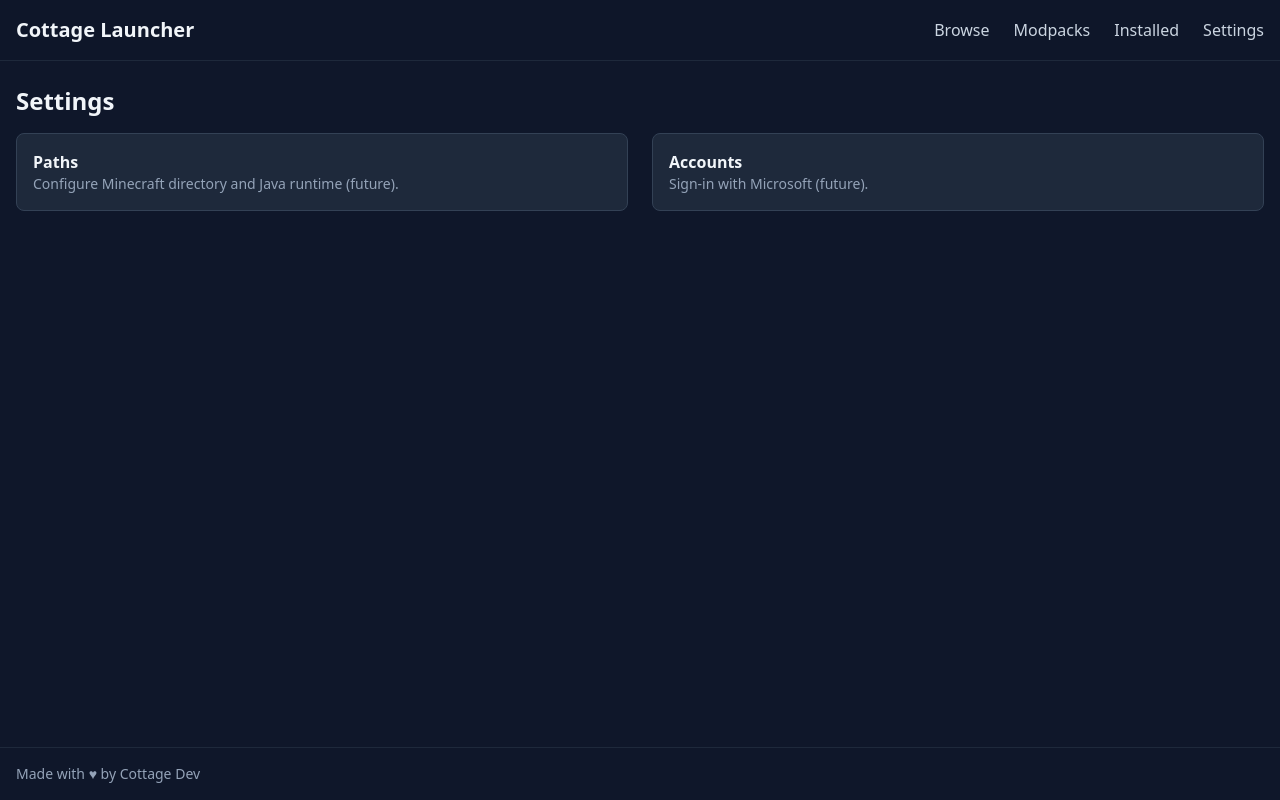
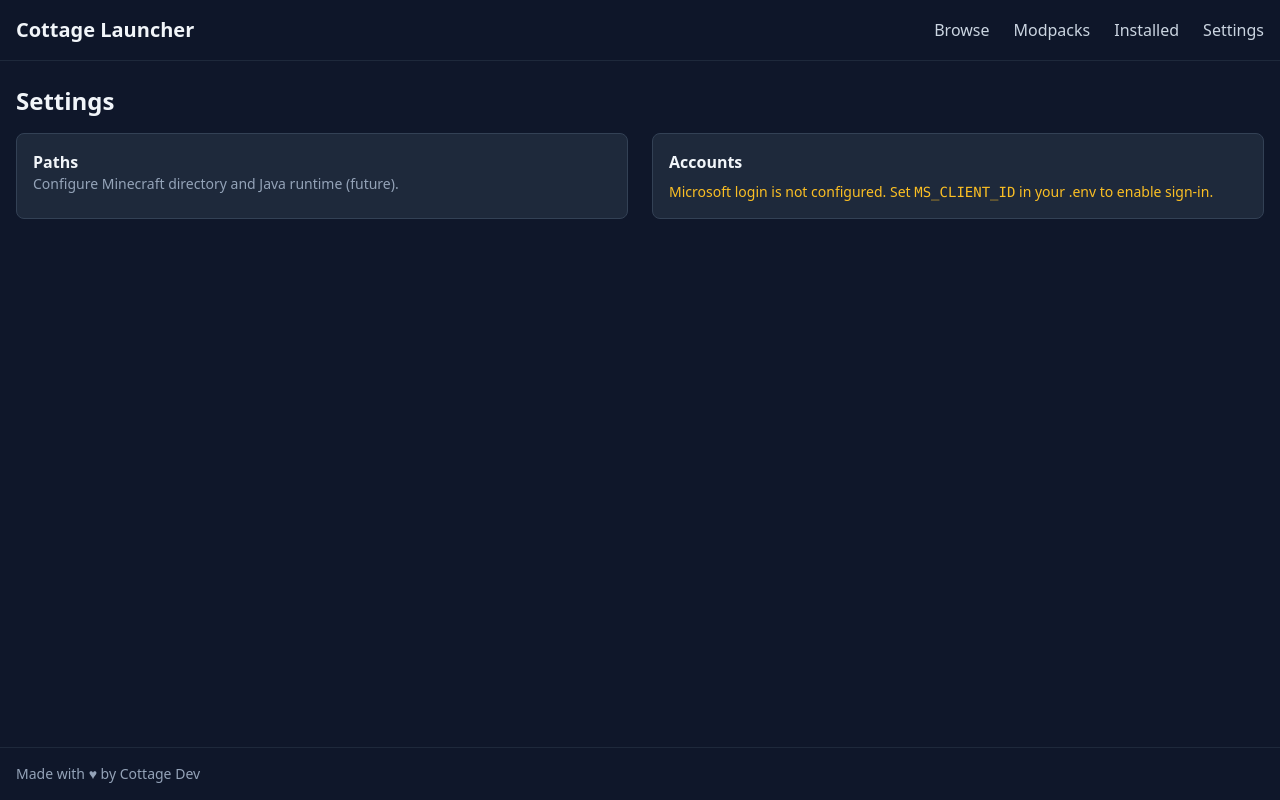
Before and after one commit to WillHanighen/CottageLauncher, a FastAPI app: page /settings in a window 1280 px wide. Run offline with FastAPI, Linux system fonts and the light colour scheme; parts of the project's set-up code (start-up, migrations or seed data) failed here and were passed over; some libraries are stand-ins or nearby versions.

Commit message:
microsoft auth stuff

```diff
--- a/app/api/routes.py
+++ b/app/api/routes.py
@@ -15,7 +15,7 @@ import tarfile
 import threading
 from concurrent.futures import ThreadPoolExecutor, as_completed
 from fastapi import APIRouter, Request, Query, BackgroundTasks, Form, UploadFile, File, HTTPException
-from fastapi.responses import HTMLResponse, JSONResponse
+from fastapi.responses import HTMLResponse, JSONResponse, RedirectResponse, PlainTextResponse
 from fastapi.templating import Jinja2Templates
 from pydantic import BaseModel
 import httpx
@@ -27,6 +27,10 @@ try:
 except Exception:  # ImportError or other
     mll_install = None
     mll_command = None
+try:
+    from minecraft_launcher_lib import exceptions as mll_exc
+except Exception:
+    mll_exc = None
 try:
     from minecraft_launcher_lib.fabric import install_fabric as mll_install_fabric
 except Exception:
@@ -621,6 +625,31 @@ def _launch_instance_job(job_id: str, slug: str):
         java_feature = _required_java_feature_version(mc_ver)
         java = _ensure_adoptium_jre(java_feature, inst_dir)
 
+        # Require authenticated Microsoft account with Minecraft entitlement
+        settings = get_settings()
+        auth = _load_auth_payload()
+        if not auth:
+            raise RuntimeError("Microsoft account required. Please sign in on the Settings page.")
+        # Refresh token and verify entitlement
+        if ms_account and settings.ms_client_id and auth.get("refresh_token"):
+            try:
+                refreshed = ms_account.complete_refresh(settings.ms_client_id, None, None, auth["refresh_token"])  # type: ignore[index]
+                if isinstance(refreshed, dict):
+                    auth.update({
+                        "refresh_token": refreshed.get("refresh_token", auth.get("refresh_token")),
+                        "access_token": refreshed.get("access_token", auth.get("access_token")),
+                        "name": refreshed.get("name", auth.get("name")),
+                        "id": refreshed.get("id", auth.get("id")),
+                    })
+                    _save_auth_payload(auth)
+            except Exception as e:
+                raise RuntimeError(f"Authentication refresh failed: {e}")
+        username = (auth.get("name") or os.getenv("USER") or os.getenv("USERNAME") or "Player")  # type: ignore[union-attr]
+        uuid = auth.get("id")  # type: ignore[assignment]
+        access_token = auth.get("access_token")
+        if not (uuid and access_token):
+            raise RuntimeError("Invalid login data. Please sign out and sign in again.")
+
         if mll_install is None or mll_command is None:
             raise RuntimeError("minecraft-launcher-lib not available. Ensure it's installed (see requirements.txt).")
 
@@ -697,7 +726,7 @@ def _launch_instance_job(job_id: str, slug: str):
         if isinstance(installed_vid, str) and installed_vid:
             version_id = installed_vid
 
-        # 3) Fallback: try generic installer for the computed version_id
+        # 3) Final fallback: try generic installer for the computed version_id
         if not _version_exists(version_id):
             try:
                 mll_install.install_minecraft_version(version_id, str(MC_DIR), callback=callbacks)
@@ -734,11 +763,10 @@ def _launch_instance_job(job_id: str, slug: str):
             pass
 
         JOBS[job_id].update(message="Building launch command…", progress=96)
-        username = os.getenv("USER") or os.getenv("USERNAME") or "Player"
         opts = {
-            "username": username,
-            "uuid": str(uuid.uuid4()),
-            "token": "",
+            "username": str(username),
+            "uuid": str(uuid),
+            "token": str(access_token),
             "executablePath": str(java),
             "defaultExecutablePath": str(java),
             "gameDirectory": str(inst_dir),
@@ -759,6 +787,19 @@ def _launch_instance_job(job_id: str, slug: str):
 
 @router.post("/api/instances/{slug}/launch", response_class=HTMLResponse)
 async def launch_instance(slug: str, background_tasks: BackgroundTasks):
+    # Only launching requires sign-in. If not logged in, show an inline prompt.
+    settings = get_settings()
+    status = _auth_status(settings)
+    if not status.get("logged_in"):
+        html = (
+            '<div class="text-amber-300 text-sm">'
+            'Sign in with your Microsoft account to launch Minecraft. '
+            '<a href="/auth/login" class="underline">Sign in</a> '
+            'or manage accounts in <a href="/settings" class="underline">Settings</a>.'
+            '</div>'
+        )
+        return HTMLResponse(content=html)
+
     job_id = secrets.token_hex(8)
     JOBS[job_id] = {"status": "queued", "progress": 0, "message": "Queued"}
     background_tasks.add_task(_launch_instance_job, job_id, slug)
@@ -778,7 +819,7 @@ def _instance_card_html(d: Path, meta: dict) -> str:
       <div class="text-xs text-slate-500 mt-1">{created}</div>
       <div class="mt-2 text-sm text-slate-400">Install folder: <span class="font-mono">{d}</span></div>
       <form class="mt-3" hx-post="/api/instances/{slug}/launch" hx-target="#launch-progress-{slug}" hx-swap="innerHTML">
-        <button type="submit" class="px-3 py-1.5 rounded bg-emerald-600 hover:bg-emerald-500 text-white text-sm">Launch</button>
+        <button type="submit" class="px-3 py-1.5 rounded border border-slate-700 hover:bg-slate-800" hx-swap-oob="true">Launch</button>
       </form>
       <div class="mt-2">
         <a href="/instances/{slug}" class="text-sm px-3 py-1.5 rounded border border-slate-700 hover:bg-slate-800">Manage</a>
@@ -1147,21 +1188,30 @@ def _download_best_version_file(id_or_slug: str, target_dir: Path, accept_ext: t
         versions = r.json() or []
         chosen = None
         for v in versions:
-            files = v.get("files", [])
-            for f in files:
-                fn = f.get("filename") or ""
-                url = f.get("url") or (f.get("downloads") or [None])[0]
-                if url and fn.lower().endswith(accept_ext):
-                    chosen = (url, fn)
-                    break
-            if chosen:
+            v_loaders = v.get("loaders", [])
+            v_games = v.get("game_versions", [])
+            if v_games and v_loaders:
+                chosen = v
                 break
+        if not chosen and versions:
+            chosen = versions[0]
         if not chosen:
             return False
-        url, fn = chosen
+        # Find a .jar file
+        f_url = None
+        fn_out = None
+        for f in chosen.get("files", []):
+            url = f.get("url") or (f.get("downloads") or [None])[0]
+            fn = f.get("filename") or ""
+            if url and fn.endswith(accept_ext):
+                f_url = url
+                fn_out = fn
+                break
+        if not f_url:
+            return False
         target_dir.mkdir(parents=True, exist_ok=True)
-        dest = target_dir / fn
-        with c.stream("GET", url) as resp:
+        dest = target_dir / (fn_out or ((chosen.get("version_number") or "mod") + ".jar"))
+        with c.stream("GET", f_url) as resp:
             resp.raise_for_status()
             with dest.open("wb") as f:
                 for chunk in resp.iter_bytes():
@@ -1207,8 +1257,8 @@ async def add_mod_from_modrinth(slug: str, id_or_slug: str = Form(...)):
         versions = await client.get_project_versions(id_or_slug)
     chosen = None
     for v in versions:
-        v_loaders = v.get("loaders") or []
-        v_games = v.get("game_versions") or []
+        v_loaders = v.get("loaders", [])
+        v_games = v.get("game_versions", [])
         if mc_ver and mc_ver not in v_games:
             continue
         if loader and loader not in v_loaders:
@@ -1271,3 +1321,303 @@ async def instance_detail_page(request: Request, slug: str):
   <ul class="list-disc pl-5 text-sm">{body}</ul>
 </div>'''
         return HTMLResponse(content=html, status_code=404)
+
+# Optional dependency: Microsoft account login via minecraft-launcher-lib
+try:
+    from minecraft_launcher_lib import microsoft_account as ms_account  # type: ignore
+    from minecraft_launcher_lib import exceptions as mll_exc  # type: ignore
+except Exception:  # pragma: no cover
+    ms_account = None  # type: ignore
+    mll_exc = None  # type: ignore
+
+from cryptography.fernet import Fernet
+from typing import Optional
+
+# ---- Auth secure storage helpers (encrypted at rest in ~/.cottage_launcher) ----
+AUTH_DIR = Path.home() / ".cottage_launcher"
+AUTH_DIR.mkdir(parents=True, exist_ok=True)
+KEY_PATH = AUTH_DIR / "secret.key"
+AUTH_FILE = AUTH_DIR / "auth.enc"
+
+# In-memory login flow state (PKCE)
+AUTH_FLOW: dict[str, Optional[str]] = {"state": None, "code_verifier": None, "redirect_uri": None}
+
+def _get_fernet() -> Fernet:
+    """Return a Fernet instance using a locally stored key (generated if missing)."""
+    if not KEY_PATH.exists():
+        try:
+            key = Fernet.generate_key()
+            KEY_PATH.write_bytes(key)
+            try:
+                KEY_PATH.chmod(0o600)
+            except Exception:
+                pass
+        except Exception:
+            # As a last resort, use an in-memory key that won't persist
+            return Fernet(Fernet.generate_key())
+    try:
+        key = KEY_PATH.read_bytes()
+        return Fernet(key)
+    except Exception:
+        # Key corrupted; regenerate a fresh one
+        key = Fernet.generate_key()
+        KEY_PATH.write_bytes(key)
+        return Fernet(key)
+
+def _save_auth_payload(data: dict) -> None:
+    try:
+        f = _get_fernet()
+        payload = json.dumps(data).encode("utf-8")
+        token = f.encrypt(payload)
+        AUTH_FILE.write_bytes(token)
+        try:
+            AUTH_FILE.chmod(0o600)
+        except Exception:
+            pass
+    except Exception:
+        pass
+
+def _load_auth_payload() -> Optional[dict]:
+    if not AUTH_FILE.exists():
+        return None
+    try:
+        f = _get_fernet()
+        raw = AUTH_FILE.read_bytes()
+        payload = f.decrypt(raw)
+        return json.loads(payload.decode("utf-8"))
+    except Exception:
+        return None
+
+def _delete_auth_payload() -> None:
+    try:
+        if AUTH_FILE.exists():
+            AUTH_FILE.unlink()
+    except Exception:
+        pass
+
+def _auth_status(settings) -> dict:
+    """Return current auth status. Validates refresh token if possible."""
+    out = {"enabled": bool(settings.ms_client_id), "logged_in": False}
+    if not settings.ms_client_id:
+        return out
+    data = _load_auth_payload()
+    if not data:
+        return out
+    refresh_token = data.get("refresh_token")
+    name = data.get("name")
+    uuid = data.get("id")
+    out.update({"name": name, "id": uuid, "has_minecraft": False})
+    if not (ms_account and refresh_token):
+        return out
+    try:
+        # Validate refresh token and entitlements
+        refreshed = ms_account.complete_refresh(settings.ms_client_id, None, None, refresh_token)
+        # If we got here without exceptions, the account owns Minecraft (per lib semantics)
+        out["logged_in"] = True
+        out["has_minecraft"] = True
+        # Persist updated profile and (possibly rotated) refresh token
+        if isinstance(refreshed, dict):
+            data.update({
+                "refresh_token": refreshed.get("refresh_token", refresh_token),
+                "access_token": refreshed.get("access_token"),
+                "name": refreshed.get("name", name),
+                "id": refreshed.get("id", uuid),
+            })
+            _save_auth_payload(data)
+            out.update({"name": data.get("name"), "id": data.get("id")})
+    except Exception:
+        # Invalid/expired token
+        _delete_auth_payload()
+        out.update({"logged_in": False, "has_minecraft": False})
+    return out
+
+def _render_account_card_html(status: dict) -> str:
+    if not status.get("enabled"):
+        return (
+            '<div class="text-sm text-amber-400">Microsoft login is not configured. '
+            'Set <span class="font-mono">MS_CLIENT_ID</span> in your .env to enable sign-in.</div>'
+        )
+    if status.get("logged_in"):
+        name = status.get("name") or "Player"
+        uuid = status.get("id") or ""
+        return f'''
+        <div class="flex items-center justify-between">
+          <div>
+            <div class="font-medium">Signed in as <span class="font-mono">{name}</span></div>
+            <div class="text-xs text-slate-400">UUID: <span class="font-mono">{uuid}</span></div>
+          </div>
+          <form hx-post="/auth/logout" hx-target="#account-panel" hx-swap="innerHTML">
+            <button type="submit" class="px-3 py-1.5 rounded bg-rose-600 hover:bg-rose-500 text-white text-sm">Sign out</button>
+          </form>
+        </div>
+        '''
+    else:
+        return (
+            '<div class="flex items-center justify-between">'
+            '<div class="text-sm text-slate-300">Not signed in</div>'
+            '<a href="/auth/login" class="px-3 py-1.5 rounded bg-emerald-600 hover:bg-emerald-500 text-white text-sm">Sign in with Microsoft</a>'
+            '</div>'
+        )
+
+# ---------------- Microsoft Account Login & UI ----------------
+
+@router.get("/auth/login")
+async def auth_login(request: Request):
+    settings = get_settings()
+    if not settings.ms_client_id:
+        return HTMLResponse('<div class="text-amber-400">MS_CLIENT_ID is not configured.</div>', status_code=500)
+    if not ms_account:
+        return HTMLResponse('<div class="text-amber-400">minecraft-launcher-lib is not available.</div>', status_code=500)
+    redirect_uri = f"http://localhost:{settings.app_port}/auth/callback"
+    try:
+        login_url, state, code_verifier = ms_account.get_secure_login_data(settings.ms_client_id, redirect_uri)
+        AUTH_FLOW["state"] = state
+        AUTH_FLOW["code_verifier"] = code_verifier
+        AUTH_FLOW["redirect_uri"] = redirect_uri
+        return RedirectResponse(login_url, status_code=302)
+    except Exception as e:
+        return HTMLResponse(f'<div class="text-rose-400">Failed to start login: {str(e)}</div>', status_code=500)
+
+@router.get("/auth/callback")
+async def auth_callback(request: Request):
+    settings = get_settings()
+    if not settings.ms_client_id or not ms_account:
+        return HTMLResponse('<div class="text-amber-400">Login is not available.</div>', status_code=500)
+    # Parse auth code and verify state
+    try:
+        params = request.query_params
+        code = params.get("code")
+        state = params.get("state")
+        expected_state = AUTH_FLOW.get("state")
+        if not code:
+            raise ValueError("Missing 'code' in callback URL")
+        if expected_state and state != expected_state:
+            raise AssertionError("State mismatch; please try signing in again")
+        redirect_uri = AUTH_FLOW.get("redirect_uri") or f"http://localhost:{settings.app_port}/auth/callback"
+        # Complete login with PKCE using the stored redirect_uri
+        try:
+            data = ms_account.complete_login(settings.ms_client_id, None, redirect_uri, code, AUTH_FLOW.get("code_verifier"))
+        except Exception as e:
+            # Map known library exceptions to friendly messages
+            if mll_exc:
+                if isinstance(e, getattr(mll_exc, "AzureAppNotPermitted", tuple())):
+                    msg = (
+                        "Your Azure App is not permitted to use the Minecraft API yet. "
+                        "Submit the permission form referenced in the minecraft-launcher-lib docs, then retry."
+                    )
+                    return HTMLResponse(f'<div class="text-rose-400 p-4">Login failed: {msg}</div>', status_code=400)
+                if isinstance(e, getattr(mll_exc, "AccountNotOwnMinecraft", tuple())):
+                    msg = "This Microsoft account does not own Minecraft. Please use an account that owns the game."
+                    return HTMLResponse(f'<div class="text-rose-400 p-4">Login failed: {msg}</div>', status_code=400)
+                if isinstance(e, getattr(mll_exc, "InvalidRefreshToken", tuple())):
+                    msg = "Invalid or expired refresh token. Please sign in again."
+                    return HTMLResponse(f'<div class="text-rose-400 p-4">Login failed: {msg}</div>', status_code=400)
+            # Re-raise to be handled by generic error processing below
+            raise
+        # Validate response contains tokens
+        if not isinstance(data, dict) or not data.get("access_token") or not data.get("refresh_token"):
+            raise KeyError("access_token")
+        # Persist refresh token + profile (encrypted)
+        if isinstance(data, dict):
+            payload = {
+                "refresh_token": data.get("refresh_token"),
+                "access_token": data.get("access_token"),
+                "name": data.get("name"),
+                "id": data.get("id"),
+            }
+            _save_auth_payload(payload)
+        # Clear flow state
+        AUTH_FLOW["state"] = None
+        AUTH_FLOW["code_verifier"] = None
+        AUTH_FLOW["redirect_uri"] = None
+        # Friendly success page (user is in system browser)
+        html = (
+            '<div class="max-w-xl mx-auto mt-10 p-6 rounded border border-slate-300">'
+            '<div class="text-xl font-semibold">Signed in successfully</div>'
+            '<div class="mt-2 text-slate-700">You can now return to Cottage Launcher. This window can be closed.</div>'
+            '<div class="mt-4"><a href="/settings" class="px-3 py-1.5 rounded bg-emerald-600 text-white">Go to Settings</a></div>'
+            '</div>'
+        )
+        return HTMLResponse(html)
+    except KeyError:
+        # Common case: access_token missing if Azure app isn't permitted for Minecraft API (or not public client)
+        try:
+            print("[Auth] Callback access_token missing; ensure Azure app is public client and approved for Minecraft API.")
+        except Exception:
+            pass
+        msg = (
+            "Your Azure application could not obtain an access token. "
+            f"Ensure it is configured as a Public client with redirect http://localhost:{settings.app_port}/auth/callback "
+            "and that it has been granted access to the Minecraft API."
+        )
+        return HTMLResponse(
+            f'<div class="text-rose-400 p-4">Login failed: {msg}<div class="mt-3"><a class="underline" href="/auth/login">Try again</a></div></div>',
+            status_code=400,
+        )
+    except Exception as e:
+        # Log server-side for diagnostics
+        try:
+            print("[Auth] Callback error:", repr(e))
+            if settings.dev_mode:
+                print("[Auth] Stored state:", AUTH_FLOW)
+                print("[Auth] Callback params:", dict(request.query_params))
+        except Exception:
+            pass
+        return HTMLResponse(f'<div class="text-rose-400 p-4">Login failed: {e}<div class="mt-3"><a class="underline" href="/auth/login">Try again</a></div></div>', status_code=400)
+
+@router.get("/auth/status")
+async def auth_status():
+    settings = get_settings()
+    status = _auth_status(settings)
+    return JSONResponse(status)
+
+@router.post("/auth/logout", response_class=HTMLResponse)
+async def auth_logout():
+    settings = get_settings()
+    _delete_auth_payload()
+    status = _auth_status(settings)
+    return HTMLResponse(_render_account_card_html(status))
+
+@router.get("/auth/banner", response_class=HTMLResponse)
+async def auth_banner():
+    settings = get_settings()
+    status = _auth_status(settings)
+    if status.get("logged_in"):
+        return HTMLResponse("")
+    # Dismissible top banner
+    html = (
+        '<div class="bg-amber-500/20 border-b border-amber-600/40 text-amber-200 text-sm">'
+        '<div class="max-w-7xl mx-auto px-4 py-2 flex items-center justify-between">'
+        '<div>Not signed in. Some features may be limited. Please sign in with your Microsoft account.</div>'
+        '<a href="/auth/login" class="px-2.5 py-1 rounded bg-amber-600 hover:bg-amber-500 text-white">Sign in</a>'
+        '</div>'
+        '</div>'
+    )
+    return HTMLResponse(html)
+
+@router.get("/auth/popup", response_class=HTMLResponse)
+async def auth_popup():
+    settings = get_settings()
+    status = _auth_status(settings)
+    if status.get("logged_in"):
+        return HTMLResponse("")
+    html = (
+        '<div class="fixed inset-0 z-50 flex items-center justify-center">'
+        '  <div class="absolute inset-0 bg-black/60" onclick="this.parentElement.remove()"></div>'
+        '  <div class="relative bg-slate-800 border border-slate-700 rounded-lg p-5 w-[28rem] shadow-xl">'
+        '    <div class="text-lg font-semibold">Sign in required</div>'
+        '    <div class="mt-2 text-sm text-slate-300">To download and launch modpacks, please sign in with your Microsoft account that owns Minecraft.</div>'
+        '    <div class="mt-4 flex items-center justify-end gap-2">'
+        '      <button class="text-xs px-2 py-1 rounded border border-slate-600 hover:bg-slate-700" onclick="document.getElementById(\'auth-modal\').remove()">Later</button>'
+        '      <a href="/auth/login" class="px-3 py-1.5 rounded bg-emerald-600 hover:bg-emerald-500 text-white">Sign in</a>'
+        '    </div>'
+        '  </div>'
+        '</div>'
+    )
+    return HTMLResponse(html)
+
+@router.get("/settings/account-panel", response_class=HTMLResponse)
+async def settings_account_panel():
+    settings = get_settings()
+    status = _auth_status(settings)
+    return HTMLResponse(_render_account_card_html(status))
--- a/app/config.py
+++ b/app/config.py
@@ -1,11 +1,14 @@
 from functools import lru_cache
 from pydantic_settings import BaseSettings, SettingsConfigDict
-
+from typing import Optional
 
 class Settings(BaseSettings):
     app_host: str = "127.0.0.1"
     app_port: int = 8000
     dev_mode: bool = False
+
+    # Microsoft OAuth Client ID for launcher login (Public client/native app)
+    ms_client_id: Optional[str] = None
 
     database_url: str = (
         "postgresql+asyncpg://postgres:postgres@localhost:5432/cottage_launcher"
--- a/app/templates/settings.html
+++ b/app/templates/settings.html
@@ -7,8 +7,10 @@
     <p class="text-sm text-slate-400">Configure Minecraft directory and Java runtime (future).</p>
   </div>
   <div class="bg-slate-800 border border-slate-700 rounded-lg p-4">
-    <h2 class="font-semibold">Accounts</h2>
-    <p class="text-sm text-slate-400">Sign-in with Microsoft (future).</p>
+    <h2 class="font-semibold mb-2">Accounts</h2>
+    <div id="account-panel" hx-get="/settings/account-panel" hx-trigger="load" hx-swap="innerHTML">
+      <div class="text-sm text-slate-400">Loading account status…</div>
+    </div>
   </div>
 </div>
 {% endblock %}
--- a/desktop/wrapper.py
+++ b/desktop/wrapper.py
@@ -75,7 +75,7 @@ def main():
     parser = argparse.ArgumentParser(description="Cottage Launcher Desktop Wrapper")
     parser.add_argument("--no-server", action="store_true", help="Do not start the embedded FastAPI server")
     parser.add_argument("--host", default=settings.app_host, help="Host for the server (default from .env)")
-    parser.add_argument("--port", type=int, default=0, help="Port for the server (0 chooses a random free port)")
+    parser.add_argument("--port", type=int, default=settings.app_port, help="Port for the server (default from .env)")
     parser.add_argument("--url", default=None, help="Override URL to open in frontend (e.g., http://127.0.0.1:8000)")
     parser.add_argument("--electron-dir", default=str(ROOT_DIR / "desktop" / "electron"), help="Path to the Electron app directory (should contain package.json)")
     parser.add_argument("--electron-binary", default=None, help="Path to a packaged Electron binary (e.g., AppImage) to launch instead of development Electron")
@@ -84,7 +84,7 @@ def main():
 
     # Start backend server in a separate thread (unless attaching to existing server)
     if not args.no_server:
-        selected_port = args.port if args.port and args.port != 0 else find_free_port(args.host)
+        selected_port = args.port
         t = threading.Thread(target=run_server, args=(args.host, selected_port), daemon=True)
         t.start()
     else:
--- a/requirements.txt
+++ b/requirements.txt
@@ -14,3 +14,4 @@ uvloop==0.20.0; sys_platform != "win32"
 httptools==0.6.1
 python-multipart==0.0.20
 minecraft-launcher-lib>=6.0,<7.0
+cryptography>=42,<44
```
Also changed, not shown: desktop/electron/main.js (+23 -5 lines), 1 other file.
